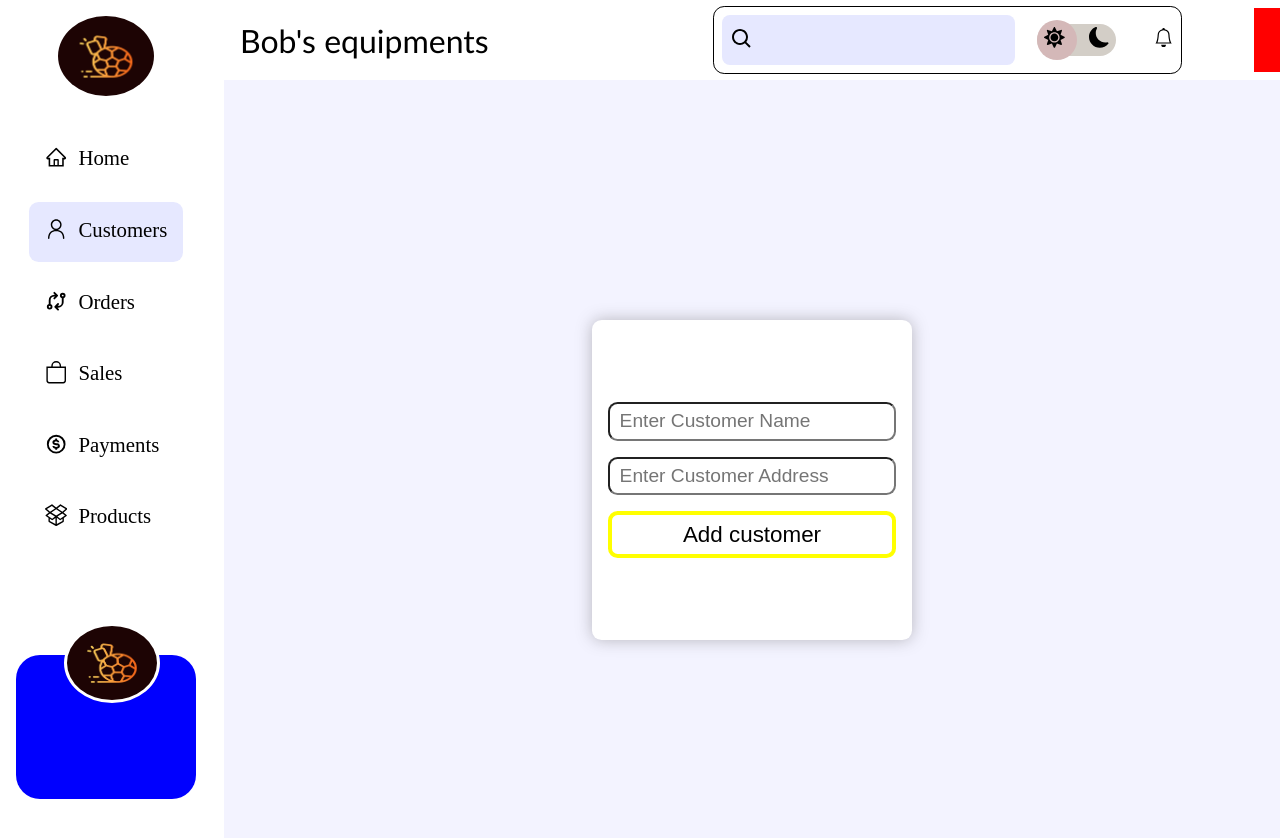
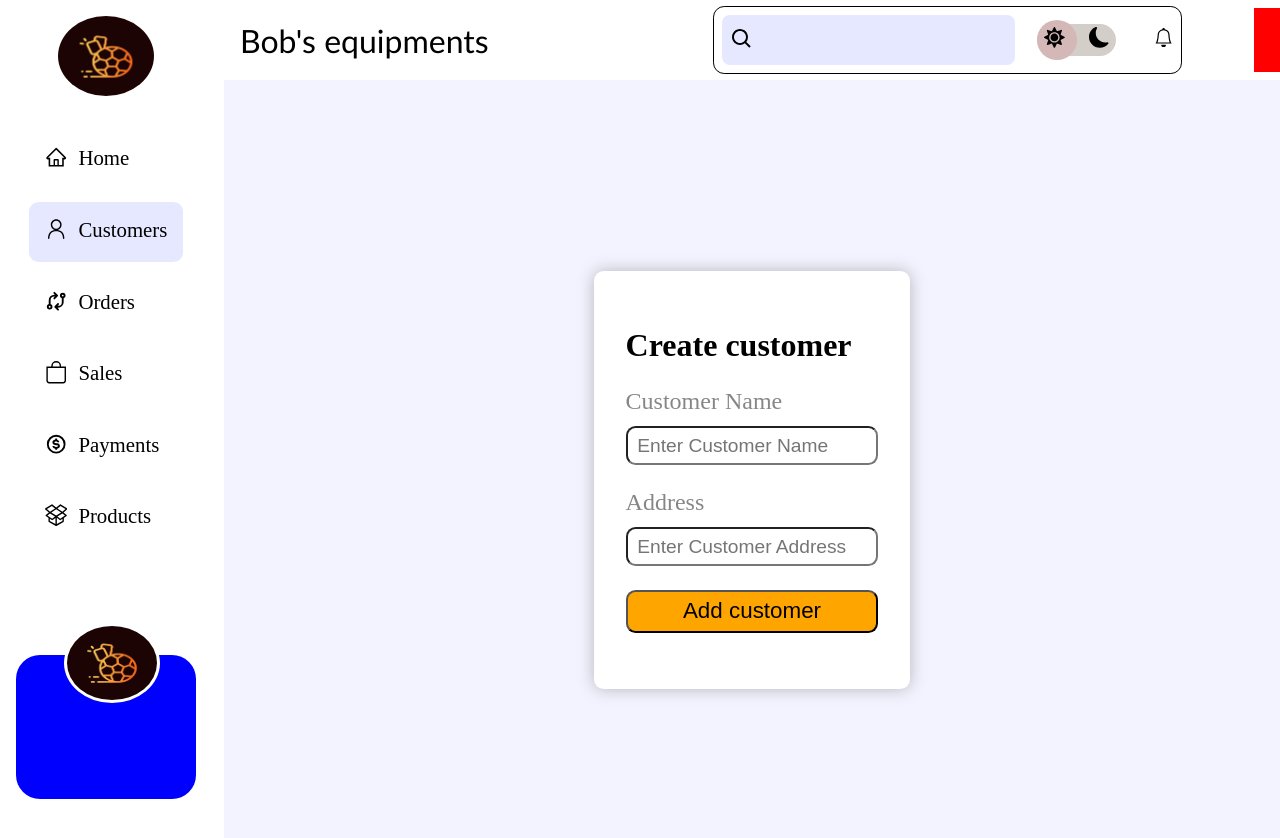
Before and after one commit to Walexz01/bob-sport, a React (Create React App) app in the folder client/: page /customers/create in a window 1280 px wide. Shown: the top 838 px of the page. Built offline with nearby package versions, Linux system fonts and the light colour scheme.

Commit message:
create the create customer form

```diff
--- a/client/src/Pages/Customers/customers.css
+++ b/client/src/Pages/Customers/customers.css
@@ -31,7 +31,7 @@
     justify-content: flex-end;
     gap: 1rem;
 }
-.input__group{
+.customer__table__container .input__group{
     background-color: white;
     border: .2rem solid var(--color__muted);
     outline: none;
@@ -42,13 +42,13 @@
     gap: .1rem;
     position: relative;
 }
-.input__group input{
+.customer__table__container .input__group input{
     font-size: 1.2rem;
     border: none;
     padding: .2rem .4rem;
     outline: none;
 }
-.input__group svg{
+.customer__table__container .input__group svg{
     font-size: 1.3rem;
     color: var(--color__muted);
 }
@@ -69,23 +69,38 @@
     border-radius: var(--card__radius);
     box-shadow: var(--card__shadow);
     display: flex;
-    justify-content: center;
     flex-direction: column;
-    gap: 1rem;
-    padding: 1rem;
-    width: 20rem;
-    height: 20rem;
+    gap: 1.5rem;
+    padding: 3.5rem 2rem;
+    width: 30%;
 }
 .create__customer--form input{
     outline: none;
     font-size: 1.2rem;
     padding: .4rem .6rem;
+    width: 100%;
     border-radius: var(--card__radius);
 }
 .create__customer--form button{
-    background: none;
-    border: .3rem solid yellow;
+    background: orange;
+    color: black;
     border-radius: var(--card__radius);
     padding: .4rem .2rem;
     font-size: 1.4rem;
+    outline: none;
 }
+.form__top{
+    font-size: 2rem;
+    color: black;
+}
+.create__customer--form .input__group{
+    display: flex;
+    flex-direction: column;
+    gap: .7rem;
+    align-items: flex-start;
+}
+
+.create__customer--form .input__group span{
+    font-size: 1.5rem;
+    color: var(--color__muted);
+}
--- a/client/src/components/Newcustomer.jsx
+++ b/client/src/components/Newcustomer.jsx
@@ -1,7 +1,10 @@
 import React from 'react'
 import { useState } from 'react'
+import { useNavigate } from 'react-router-dom'
 
 const Newcustomer = () => {
+  const inp = []
+  const navigate = useNavigate()
   const [customer, setCustomer] = useState({name:'',address:''})
   const handleAddress = (e)=>{
     setCustomer({...customer, address:e.target.value})
@@ -9,11 +12,26 @@ const Newcustomer = () => {
   const handleName = (e)=>{
     setCustomer({...customer, name:e.target.value})
   }
+  const handleSubmit = (event)=>{
+    inp.push(...inp,customer)
+    setCustomer({name:'',address:''});
+    navigate('/customers')
+    event.preventDefault();
+  }
+
   return (
     <div className='create__customer--container'>
-      <form className='create__customer--form'>
-        <input name='name' value={customer.name} onChange={handleName} type="text" placeholder='Enter Customer Name'/>
-        <input name='address' type="text"  value={customer.address} onChange={handleAddress} placeholder='Enter Customer Address'/>
+      <form className='create__customer--form' onSubmit={handleSubmit}>
+        <h2 className="form__top">Create customer</h2>
+        <div className="input__group">
+        <span>Customer Name</span>
+        <input name='name' value={customer.name} onChange={handleName} type="text" placeholder='Enter Customer Name' required/>
+        </div>
+        <div className="input__group">
+        <span>Address</span>
+        <input name='address' type="text"  value={customer.address} onChange={handleAddress} placeholder='Enter Customer Address' required/>
+        </div>
+
         <button type="submit">Add customer</button>
       </form>
 
```
Also changed, not shown: 1 other file (tests, documents, lock files or other folders).
